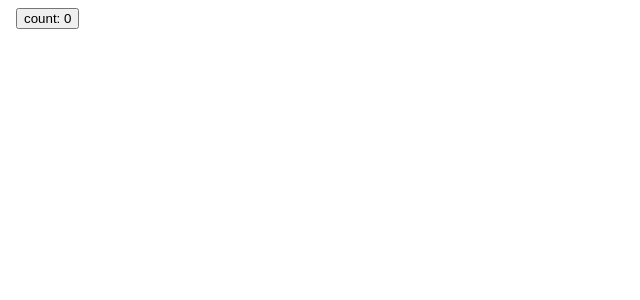
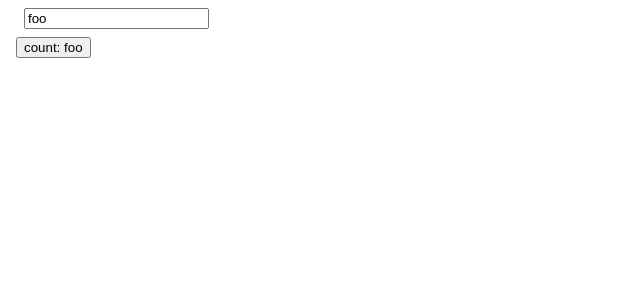
Before and after one commit to SamuelMiddendorp/adventures-with-svelte, a SvelteKit app: page /counter in a window 1280 px wide. Shown: the top 300 px of the page, without its empty margins (0-640 px from the left). Built offline with nearby package versions, Linux system fonts and the light colour scheme.

Commit message:
Component communication

```diff
--- /dev/null
+++ b/src/components/nested.svelte
@@ -0,0 +1,6 @@
+<script lang="ts">
+    export let person: String = "foobar";
+</script>
+<body>
+    <input type="text" bind:value={person}>
+</body>
--- a/src/routes/counter/+page.svelte
+++ b/src/routes/counter/+page.svelte
@@ -1,5 +1,8 @@
 <script lang="ts">
+    import Nested from "../../components/nested.svelte";
+
     let counter: number = 0;
+    let p: String = "foo";
     $: {
         console.log(counter);
     }
@@ -8,5 +11,6 @@
     <title>Counter</title>
 </svelte:head>
 <body>
-    <button on:click={() => counter += 1}>count: {counter}</button>
+    <Nested bind:person={p} />
+    <button on:click={() => counter += 1}>count: {p}</button>
 </body>
```
